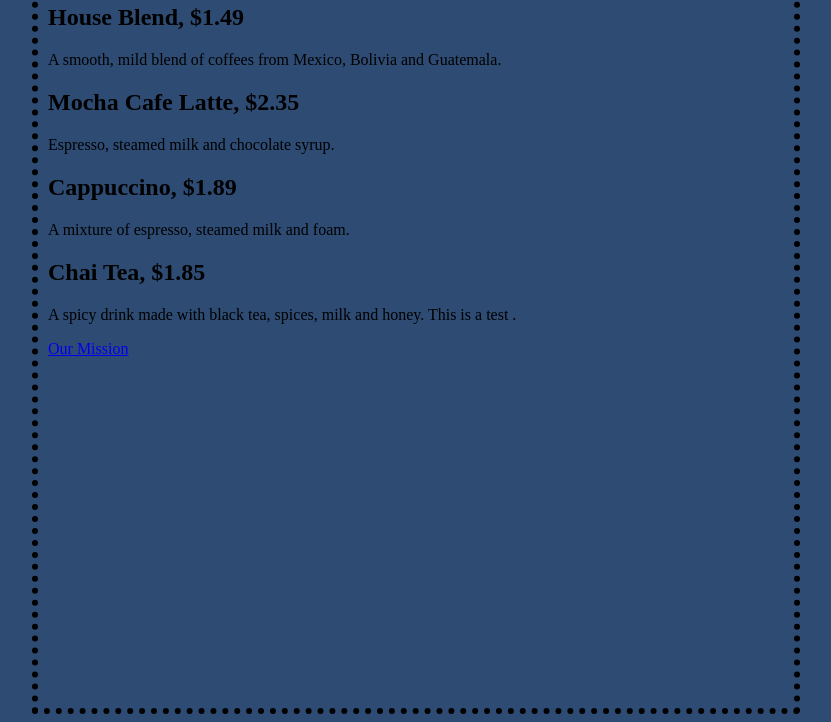
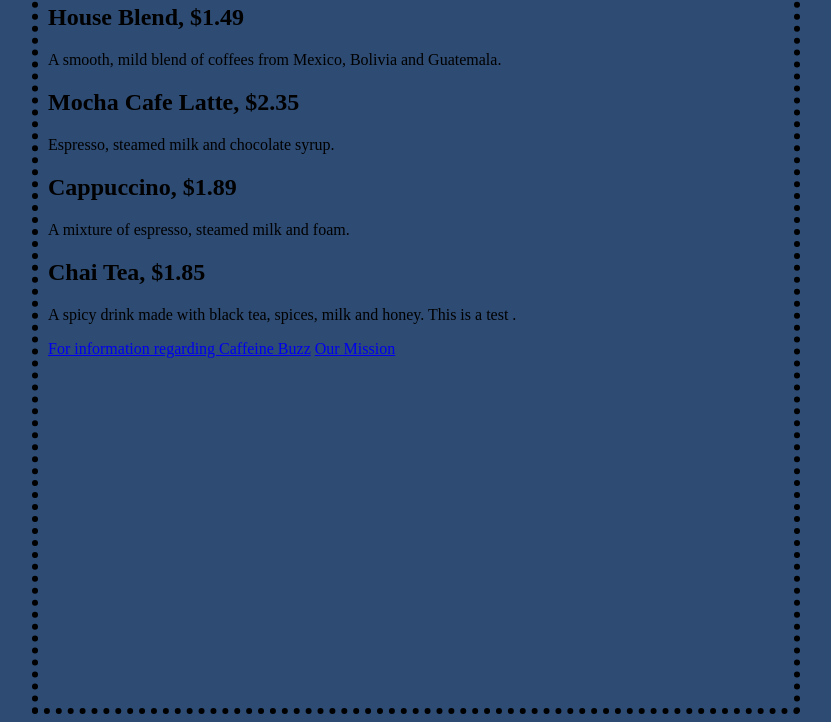
Before and after one commit to anon-77/anon-77.github.io, a plain HTML site: page starbucks/index.html in a window 1280 px wide. Shown: the part 78-800 px from the top of the page, without its empty margins (224-1055 px from the left). Drawn offline with Linux system fonts and the light colour scheme.

Commit message:
add new internet link

```diff
--- a/starbucks/index.html
+++ b/starbucks/index.html
@@ -34,6 +34,7 @@
         </p>
 
         <p>
+            <a href="http://wickedlysmart.com/buzz">For information regarding Caffeine Buzz</a>
             <a href="mission.html">Our Mission</a>
         </p>
 </body>
```
